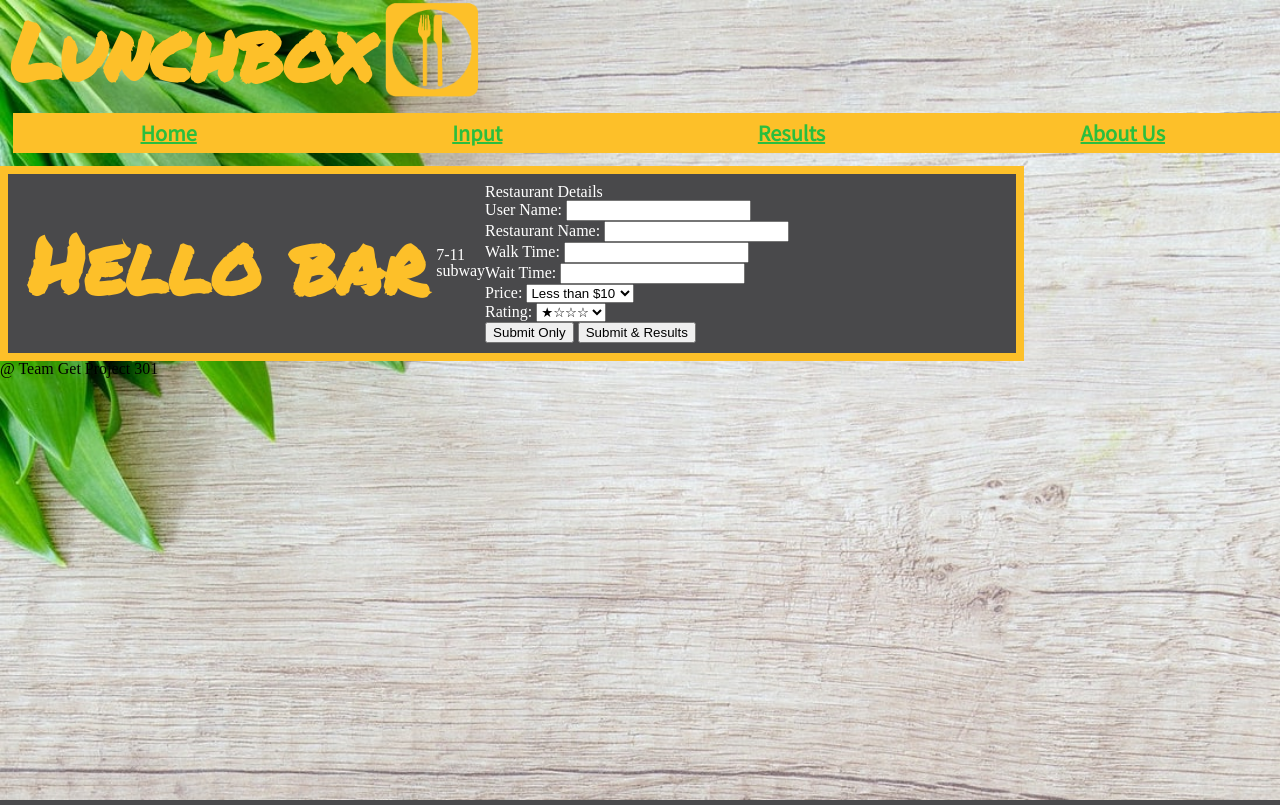
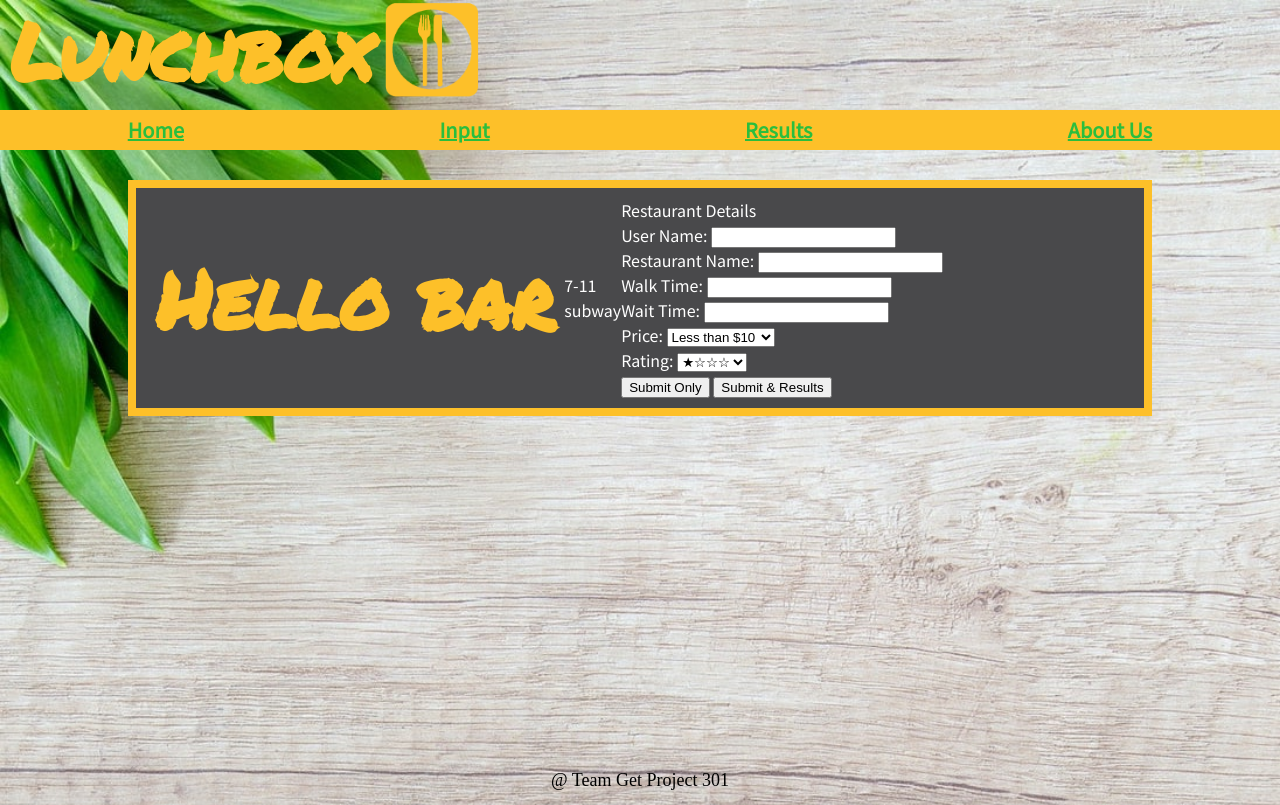
Before and after one commit to Codefellows-Team-GET/lunchbox, a Node server app: page /input in a window 1280 px wide. Run offline with Node 20, Linux system fonts and the light colour scheme; some libraries are stand-ins or nearby versions.

Commit message:
main section now centers in desktop view. Updated main font

```diff
--- a/public/css/style.css
+++ b/public/css/style.css
@@ -0,0 +1,167 @@
+/* cait's CSS  */
+
+/*
+dark #171820
+yellow #fdc029
+orange df861d
+red aa3d01
+grey #bcb6ae
+*/
+
+* {
+    box-sizing: border-box;
+  }
+
+
+
+body {
+    background-image: url("/img/wood\ table\ .jpeg");
+    background-repeat: no-repeat;
+    background-size: cover;
+}
+
+main {
+    display: flexbox;
+    width: 80%;
+    background-color: #49494b;
+    border: solid 8px #fdc029;
+    color: white;
+    margin: auto;
+    align-items: center;;
+    padding: 10px;
+    font-family: 'Noto Sans TC', sans-serif;
+    line-height: 25px
+}
+
+/* Nav Bar */
+
+.nav {
+    width: 100%;
+    padding: 0;
+    height: 40px;
+    line-height: 40px;
+    display: inline-flex;
+    list-style: none;
+    background-color: #fdc029;
+    margin: 10px auto 30px auto;
+}
+
+.nav > li {
+    float: left;
+    text-align: center;
+    margin: auto;
+    font-size: 20px;
+    font-family: 'Noto Sans TC', sans-serif;
+}
+
+.nav > li > a {
+    color: #2abe3e;
+    font-weight: bold;
+}
+
+.nav > li > a:hover {
+    color: white;
+    font-weight: bold;
+}
+
+/*  End Nav Bar*/
+
+/*  Logo */
+
+#logo {
+    position: relative;
+    display: inline-flex;
+    margin: auto;
+}
+
+h1 {
+    color: #fdc029;
+    font-size: 5em;
+    font-weight: bolder;
+    padding: 10px;
+    font-family: 'Permanent Marker', cursive;
+}
+
+#plate {
+    display: inline-flex;
+    float: right;
+    max-width: 100px;
+}
+/* End page header  */
+
+h2 {
+    color: #2abe3e;
+    font-size: 14pt;
+    font-weight: bold;
+}
+
+/* Index page */
+#map {
+    width: 100%;
+}
+
+#staticMap {
+    display: flex;
+    width: 70%;
+    margin: 2em auto;
+    border: solid 1px #fdc029;
+    border-radius: 5%;
+}
+
+#yelp {
+    width: 100%;
+    height: 325px;
+    overflow: scroll;
+    margin: auto;
+    margin-top: 1em;
+    margin-bottom: 1em;
+    text-align: center;
+
+}
+
+.pure-form {
+    text-align: center;;
+}
+
+footer {
+    height: 50px;
+    line-height: 50px;
+    /* border-top: dashed 1px black; */
+    margin-top: 20px;
+    text-align: center;
+    padding: 5px;
+    width: 100%;
+    font-size: 18px;
+
+}
+
+/* End Index */
+
+/* DESKTOP VIEW */
+
+@media (min-width: 960px) {
+
+    body {
+        margin: auto;
+    }
+
+    main {
+        display: flex;
+        margin: auto;
+    }
+
+    footer {
+        height: 50px;
+        line-height: 50px;
+        /* border-top: dashed 1px black; */
+        margin-top: 20px;
+        text-align: center;
+        padding: 5px;
+        position: absolute;
+        bottom: 0;
+        width: 100%;
+        font-size: 18px;
+    }
+
+
+}
--- a/public/css/theme.css
+++ /dev/null
@@ -1,130 +0,0 @@
-/* cait's CSS  */
-
-/*
-dark #171820
-yellow #fdc029
-orange df861d
-red aa3d01
-grey #bcb6ae
-*/
-
-* {
-    box-sizing: border-box;
-  }
-
-
-
-body {
-    background-image: url("/img/wood\ table\ .jpeg");
-    background-repeat: no-repeat;
-    background-size: cover;
-}
-
-main {
-    display: flexbox;
-    width: 80%;
-    background-color: #49494b;
-    border: solid 8px #fdc029;
-    color: white;
-    margin: auto;
-    align-items: center;;
-    padding: 10px;
-}
-
-/* Nav Bar */
-
-.nav {
-    width: 100%;
-    padding: 0;
-    height: 40px;
-    line-height: 40px;
-    display: inline-flex;
-    list-style: none;
-    background-color: #fdc029;
-    margin: 1%;
-}
-
-.nav > li {
-    float: left;
-    text-align: center;
-    margin: auto;
-    font-size: 20px;
-    font-family: 'Noto Sans TC', sans-serif;}
-
-.nav > li > a {
-    color: #2abe3e;
-    font-weight: bold;
-}
-
-.nav > li > a:hover {
-    color: white;
-    font-weight: bold;
-}
-
-/*  End Nav Bar*/
-
-/*  Logo */
-
-#logo {
-    position: relative;
-    display: inline-flex;
-    margin: auto;
-}
-
-h1 {
-    color: #fdc029;
-    font-size: 5em;
-    font-weight: bolder;
-    padding: 10px;
-    font-family: 'Permanent Marker', cursive;
-}
-
-#plate {
-    display: inline-flex;
-    float: right;
-    max-width: 100px;
-}
-/* End page header  */
-
-h2 {
-    color: #2abe3e;
-    font-size: 14pt;
-    font-weight: bold;
-}
-
-/* Index page */
-#map {
-    width: 100%;
-}
-
-#staticMap {
-    display: flex;
-    width: 70%;
-    margin: 2em auto;
-    border: solid 1px #fdc029;
-    border-radius: 5%;
-}
-
-#yelp {
-    width: 100%;
-    height: 325px;
-    overflow: scroll;
-    margin: auto;
-    margin-top: 1em;
-    margin-bottom: 1em;
-    text-align: center;
-
-}
-
-#nameIntake {
-    text-align: center;;
-}
-/* End Index */
-
-/* DESKTOP VIEW */
-
-@media (min-width: 768px) {
-    main {
-        display: inline-flex;
-    }
-}
--- a/views/pages/about.ejs
+++ b/views/pages/about.ejs
@@ -7,7 +7,7 @@
     <title>Lunchbox - About Us</title>
 
     <link rel="stylesheet" href="css/reset.css">
-    <link rel="stylesheet" href="css/theme.css">
+    <link rel="stylesheet" href="css/style.css">
     <link href="https://fonts.googleapis.com/css?family=Noto+Sans+TC|Permanent+Marker&display=swap" rel="stylesheet">  </head>
   <body>
     <div id="page-container">
--- a/views/pages/index.ejs
+++ b/views/pages/index.ejs
@@ -4,7 +4,7 @@
     <%- include('../layout/head') %>
     <title>Lunchbox - Home</title>
     <link rel="stylesheet" href="css/reset.css">
-    <link rel="stylesheet" href="css/theme.css">
+    <link rel="stylesheet" href="css/style.css">
     <link href="https://fonts.googleapis.com/css?family=Noto+Sans+TC|Permanent+Marker&display=swap" rel="stylesheet">
   </head>
   <body>
--- a/views/pages/input.ejs
+++ b/views/pages/input.ejs
@@ -6,7 +6,7 @@
     <%- include('../layout/head') %>
     <title>Lunchbox - Input</title>
     <link rel="stylesheet" href="css/reset.css">
-    <link rel="stylesheet" href="css/theme.css">
+    <link rel="stylesheet" href="css/style.css">
     <link href="https://fonts.googleapis.com/css?family=Noto+Sans+TC|Permanent+Marker&display=swap" rel="stylesheet">  </head>
   <body>
     <div id="page-container">
--- a/views/pages/results.ejs
+++ b/views/pages/results.ejs
@@ -6,7 +6,7 @@
     <%- include('../layout/head') %>
     <title>Lunchbox - Results</title>
     <link rel="stylesheet" href="css/reset.css">
-    <link rel="stylesheet" href="css/theme.css">
+    <link rel="stylesheet" href="css/style.css">
     <link href="https://fonts.googleapis.com/css?family=Noto+Sans+TC|Permanent+Marker&display=swap" rel="stylesheet">  </head>
   <body>
     <div id="page-container">
```
